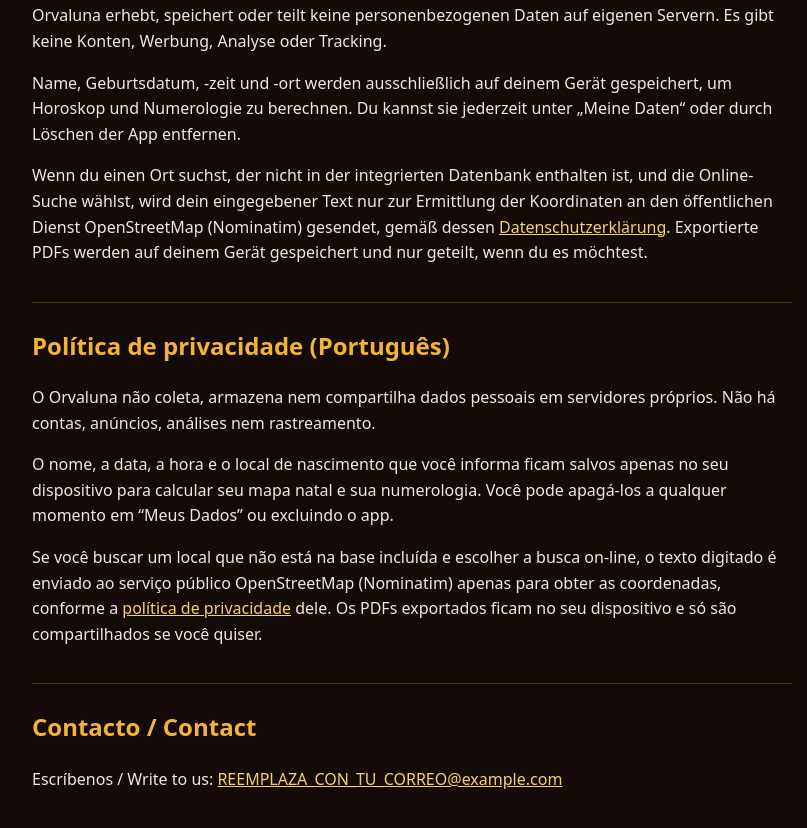
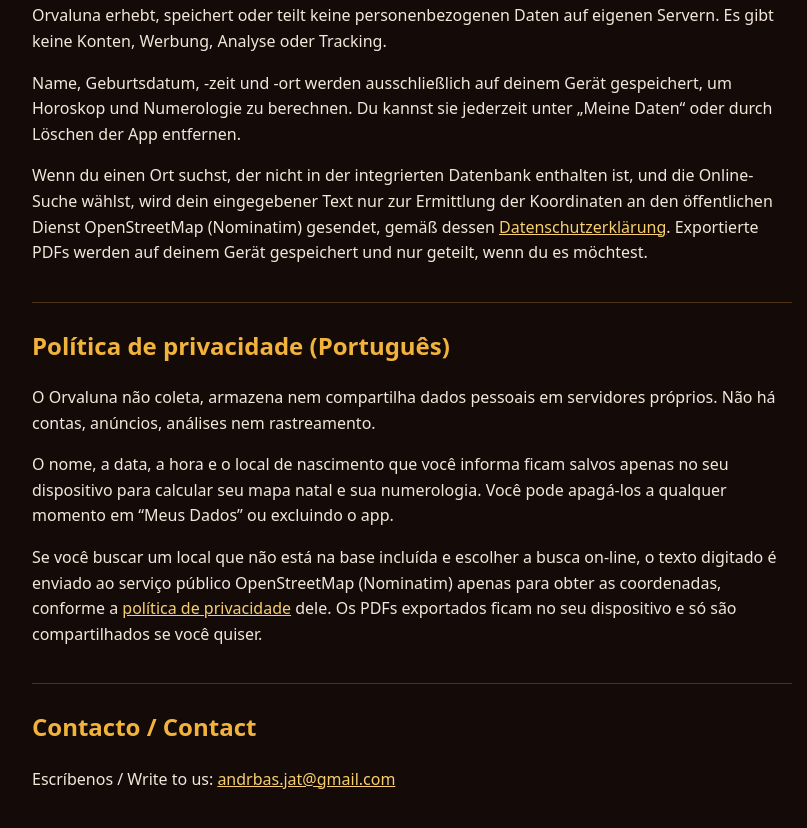
Before and after one commit to androidking-ja/orvaluna, a plain HTML site: page docs/privacy.html in a window 1280 px wide. Shown: the part 1114-1942 px from the top of the page, without its empty margins (228-1035 px from the left). Drawn offline with Linux system fonts and the light colour scheme.

Commit message:
Update contact email in privacy.html

```diff
--- a/docs/privacy.html
+++ b/docs/privacy.html
@@ -41,7 +41,7 @@
 <p>Se você buscar um local que não está na base incluída e escolher a busca on-line, o texto digitado é enviado ao serviço público OpenStreetMap (Nominatim) apenas para obter as coordenadas, conforme a <a href="https://osmfoundation.org/wiki/Privacy_Policy">política de privacidade</a> dele. Os PDFs exportados ficam no seu dispositivo e só são compartilhados se você quiser.</p>
 
 <h2 id="contact">Contacto / Contact</h2>
-<p>Escríbenos / Write to us: <a href="mailto:andrbas.jat@gmail.com">REEMPLAZA_CON_TU_CORREO@example.com</a></p>
+<p>Escríbenos / Write to us: <a href="mailto:andrbas.jat@gmail.com">andrbas.jat@gmail.com</a></p>
 </main>
 </body>
 </html>
```
